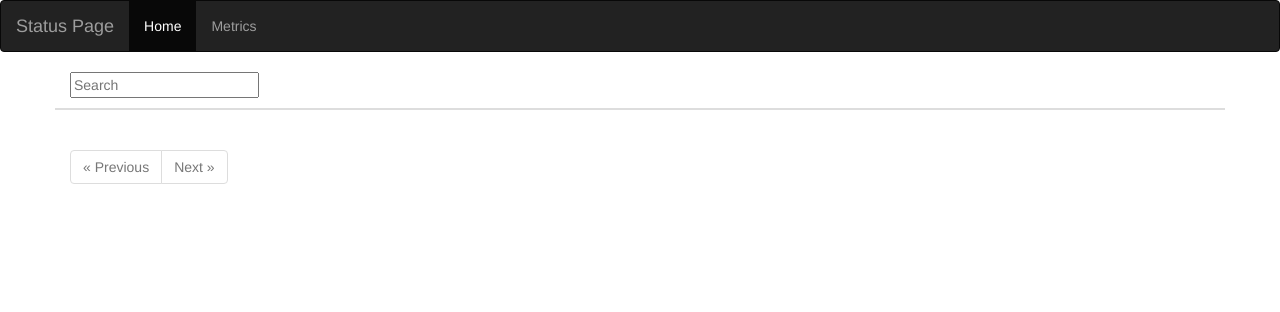
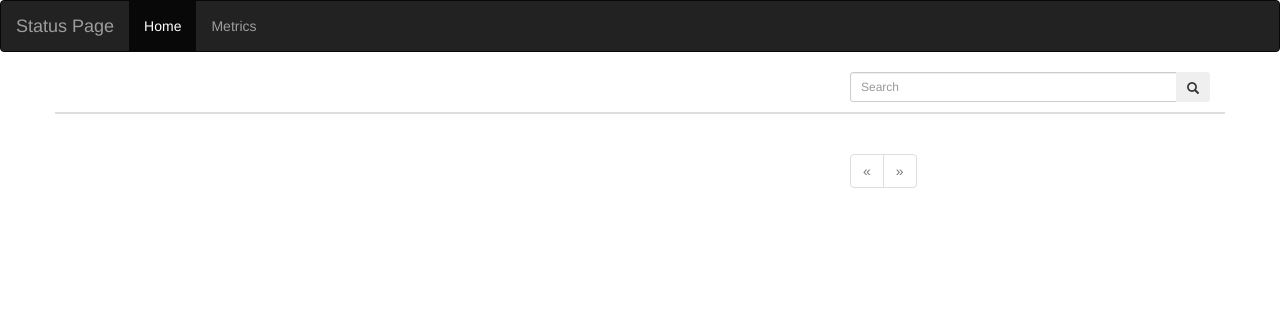
Before and after one commit to itzjustricky/status-page, a Flask app: page / in a window 1280 px wide. Shown: the top 312 px of the page. Run offline with Flask 2, Linux system fonts and the light colour scheme; parts of the project's set-up code (start-up, migrations or seed data) failed here and were passed over; some libraries are stand-ins or nearby versions.

Commit message:
fixed search bar and shifted pagination and search bar to right side

```diff
--- a/app/templates/index.html
+++ b/app/templates/index.html
@@ -10,8 +10,13 @@
 
         <div class="row" id="table-head">
             <!-- search bar -->
-            <div class="col-md-4">
-                <input type="text" placeholder="Search" />
+            <div class="col-sm-4 col-md-4 pull-right">
+                <div class="input-group input-group-sm">
+                    <input type="text" class="form-control" placeholder="Search" name="srch-term" id="srch-term">
+                    <div class="input-group-btn">
+                        <button class="btn btn-md" type="submit"><i class="glyphicon glyphicon-search"></i></button>
+                    </div>
+                </div>
             </div>
         </div>
 
@@ -24,13 +29,13 @@
 
         <div class="row" id="table-pagination">
             <!-- pagination part -->
-            <div class="col-md-4">
+            <div class="col-md-4 pull-right">
                 <ul class="pagination pagination-centered">
                     {% if pagination.has_prev %}
                         <li><a href="{{ url_for_other_page(pagination.page - 1)
-                            }}">&laquo Previous</a></li>
+                            }}">&laquo</a></li>
                     {% else %}
-                        <li class="disabled"><a>&laquo Previous</a></li>
+                        <li class="disabled"><a>&laquo</a></li>
                     {% endif %}
                     {%- for page in pagination.iter_pages(left_edge=2, right_edge=1, left_current=0, right_current=1) %}
                         {% if page %}
@@ -45,9 +50,9 @@
                     {%- endfor %}
                     {% if pagination.has_next %}
                         <li><a href="{{ url_for_other_page(pagination.page + 1)
-                            }}">Next &raquo;</a></li>
+                            }}">&raquo;</a></li>
                     {% else %}
-                        <li class="disabled"><a>Next &raquo;</a></li>
+                        <li class="disabled"><a>&raquo;</a></li>
                     {% endif %}
                 </ul>
             </div>
--- a/app/views.py
+++ b/app/views.py
@@ -27,7 +27,7 @@ from html_objects import HTMLPyObject
 pd.set_option('display.max_colwidth', -1)
 
 # Set an arbitrary dataframe
-PER_PAGE = 20
+PER_PAGE = 10
 boston_data = datasets.load_boston()
 # boston_data_df = pd.DataFrame(boston_data.data, columns=boston_data.feature_names)
 boston_data_df = pd.DataFrame(boston_data.data[:, :4], columns=boston_data.feature_names[:4])
```
